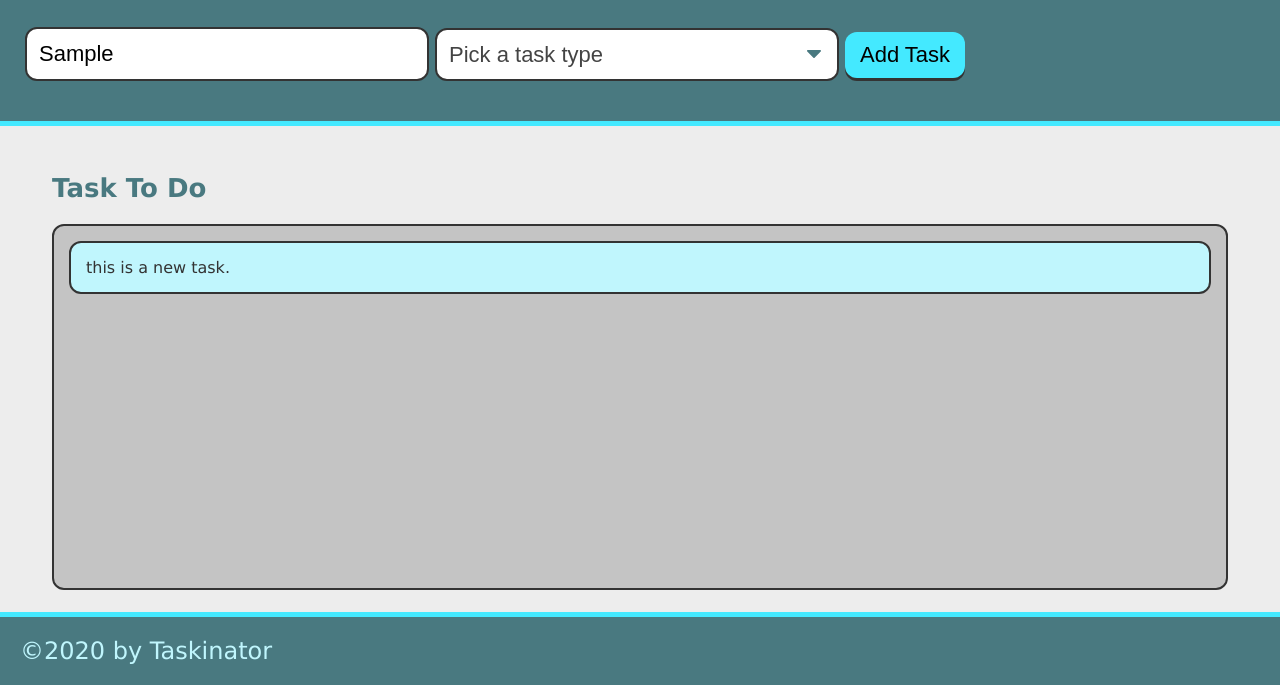
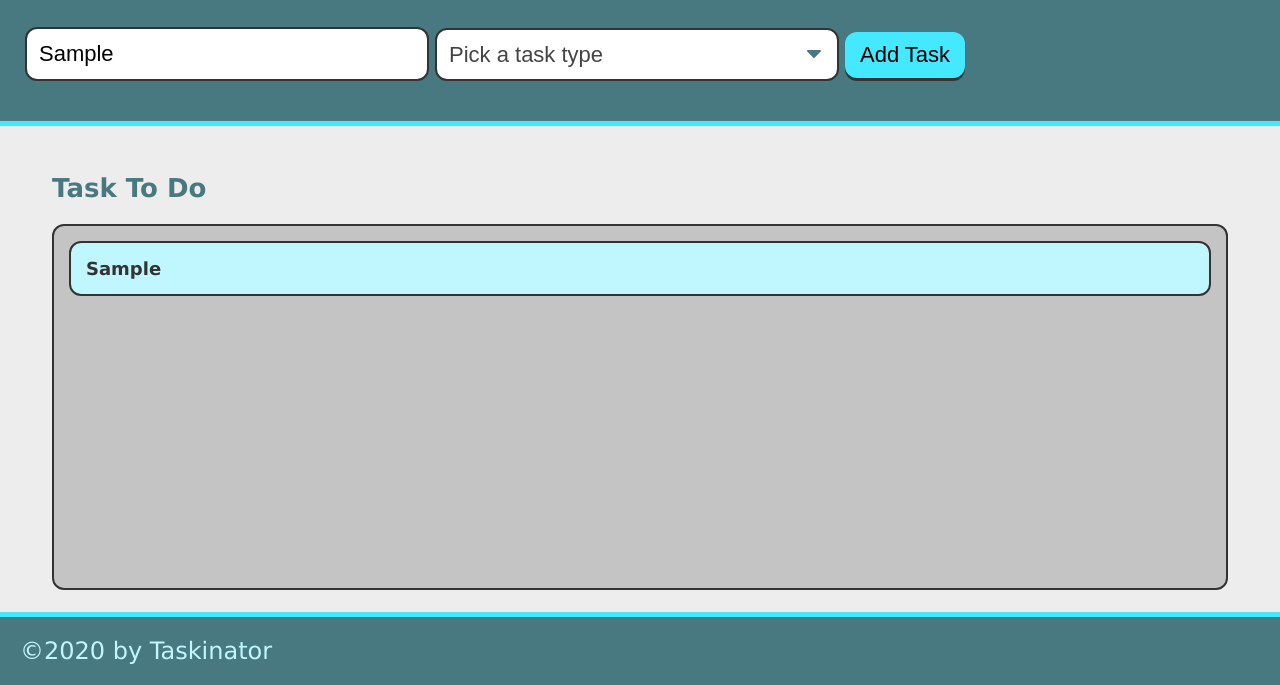
Before and after one commit to XXLZopes/Task-Manager, a plain HTML site: page index.html in a window 1280 px wide. Both pictures are taken after typing "Sample" into the empty fields and a click on the button "Add Task". Shown: the part 115-800 px from the top of the page. Drawn offline with Linux system fonts and the light colour scheme.

Commit message:
new tasks now show form and selector text

```diff
--- a/assets/js/script.js
+++ b/assets/js/script.js
@@ -2,19 +2,33 @@
 var formEl = document.querySelector("#task-form");
 var tasksToDoEl = document.querySelector("#tasks-to-do");
 
-var createTaskHandler = function(){
+var createTaskHandler = function () {
+  event.preventDefault();
+  var taskNameInput = document.querySelector("input[name='task-name']").value;
+  var taskTypeInput = document.querySelector("select[name='task-type']").value;
+  // create list item
+  var listItemEl = document.createElement("li");
+  listItemEl.className = "task-item";
 
-    event.preventDefault();
+  // create div to hold task info and add to list item
+  var taskInfoEl = document.createElement("div");
+  // give it a class name
+  taskInfoEl.className = "task-info";
+  // add HTML content to div
+  taskInfoEl.innerHTML =
+    "<h3 class='task-name'>" +
+    taskNameInput +
+    "</h3><span class='task-type'>" +
+    taskTypeInput +
+    "</span>";
 
-    var listItemEl = document.createElement("li");
-    listItemEl.className = "task-item";
-    listItemEl.textContent = "this is a new task.";
-    tasksToDoEl.appendChild(listItemEl);
-}
+  listItemEl.appendChild(taskInfoEl);
+
+  // add entire list item to list
+  tasksToDoEl.appendChild(listItemEl);
+};
 
 formEl.addEventListener("submit", createTaskHandler);
 
-
 console.dir(window.document);
 var buttonEl = document.querySelector("#save-task");
-console.log(buttonEl);
--- a/index.html
+++ b/index.html
@@ -17,9 +17,10 @@
         <div class="form-group">
             <select name="task-type" class="select-dropdown">
                 <option value="" disabled selected>Pick a task type</option>
-                <option value="Print">Math</option>
-                <option value="Web">English</option>
-                <option value="Mobile">Computer Science</option>
+                <option value="Math">Math</option>
+                <option value="English">English</option>
+                <option value="Computer Science">Computer Science</option>
+                <option value="Boot Camp">Boot Camp</option>
             </select>
         </div>
         <div class="form-group">
```
